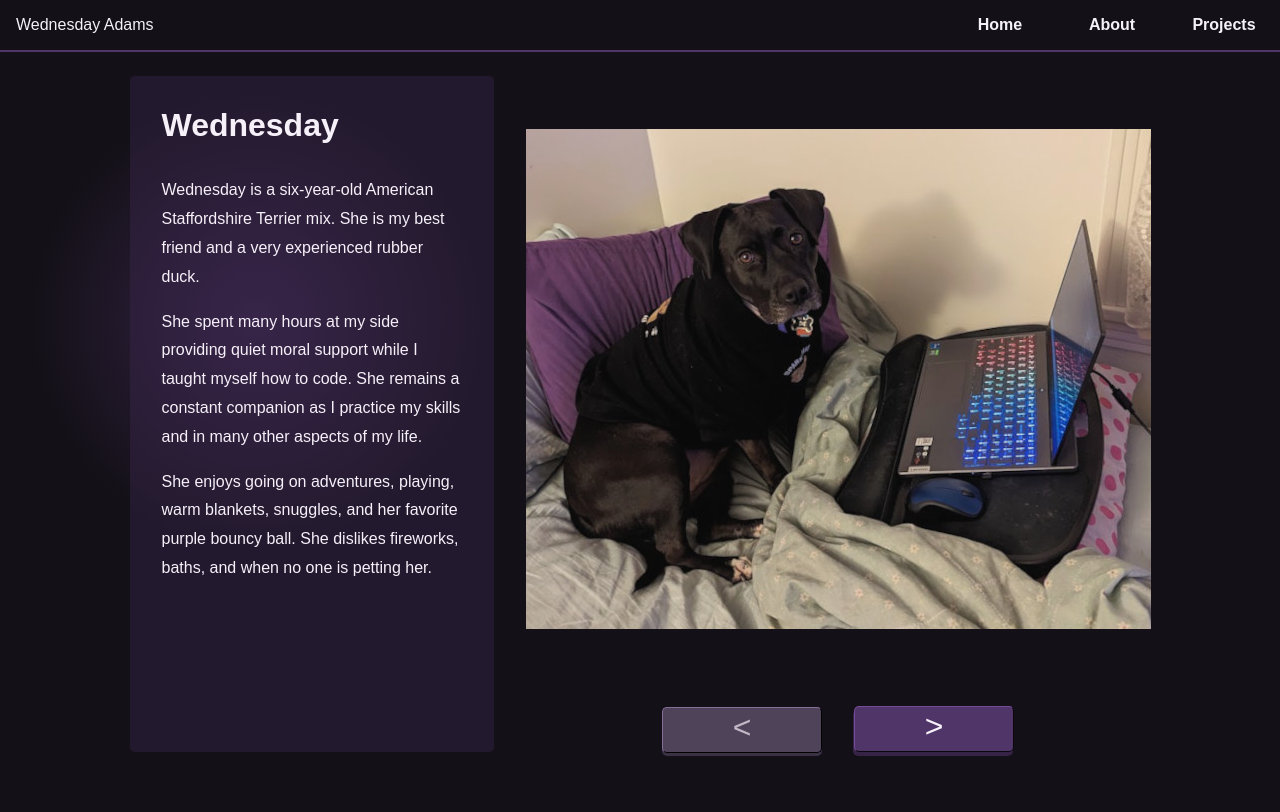
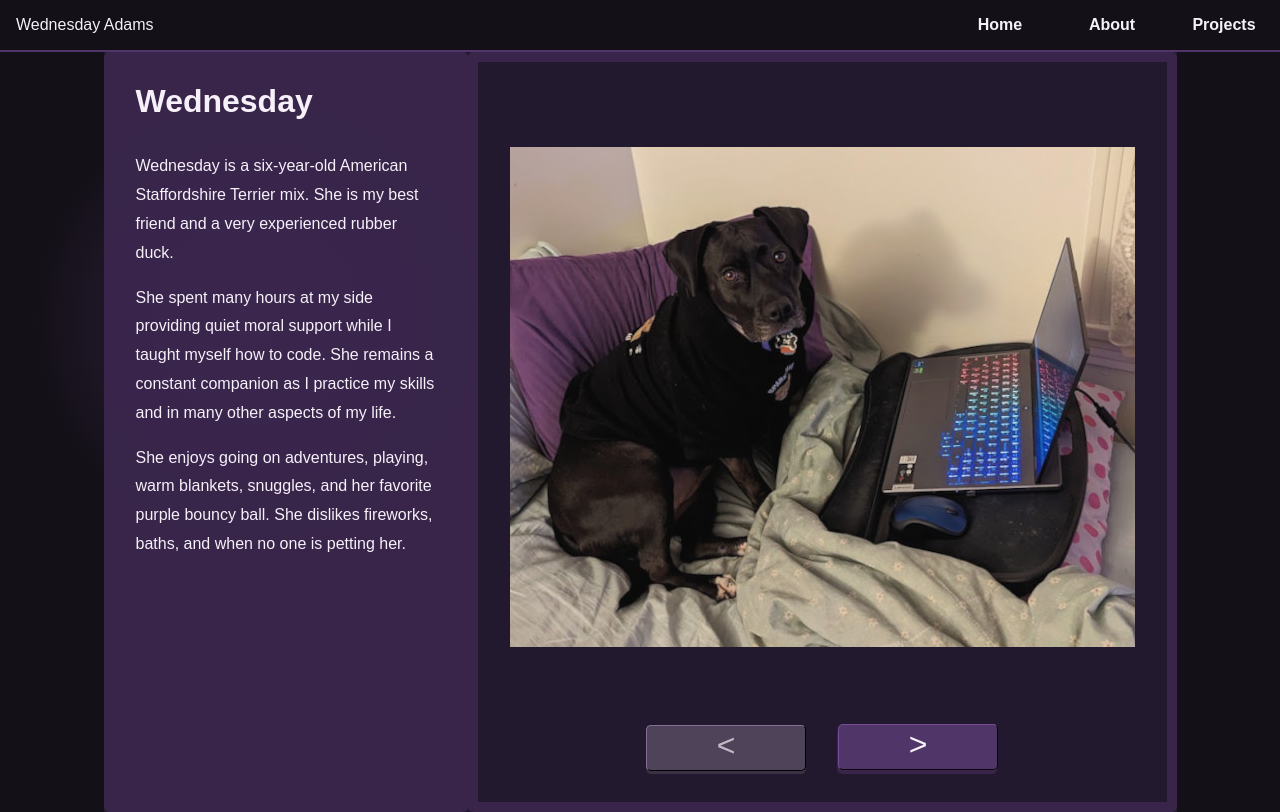
Before and after one commit to jennifercadams/jenn-adams-dev, a React (Vite) app: page /wednesday in a window 1280 px wide. Built offline with nearby package versions, Linux system fonts and the light colour scheme.

Commit message:
Wednesday page css refinements

```diff
--- a/src/pages/WednesdayPage/WednesdayPage.css
+++ b/src/pages/WednesdayPage/WednesdayPage.css
@@ -1,15 +1,14 @@
 #wednesday {
     display: flex;
-    gap: 32px;
-    margin: 24px auto 0;
-    padding: 0 16px 24px;
+    margin: auto;
+    background-color: var(--tertiary-bg-color);
 }
 
 #wednesday #description {
     width: 300px;
     line-height: 1.8;
     padding: 0 32px;
-    background-color: var(--tertiary-bg-color);
+    background-color: var(--secondary-bg-color);
     border-radius: 5px;
 }
 
@@ -21,7 +20,10 @@
     gap: 24px;
     max-height: calc(100vh - 124px);
     width: 625px;
+    padding: 32px;
     margin: 0 auto;
+    border: solid 10px var(--secondary-bg-color);
+    border-radius: 5px;
 }
 
 #wednesday #image {
@@ -50,9 +52,13 @@
     }
 }
 
-@media (max-width: 1053px) {
+@media (max-width: 1072px) {
     #wednesday {
+        gap: 32px;
         flex-direction: column-reverse;
+        margin: 24px auto 0;
+        padding: 0 16px 24px;
+        background: none;
     }
 
     #wednesday #description {
@@ -62,5 +68,7 @@
     #wednesday #gallery {
         width: unset;
         max-width: 625px;
+        padding: 0;
+        border: none;
     }
 }
```
